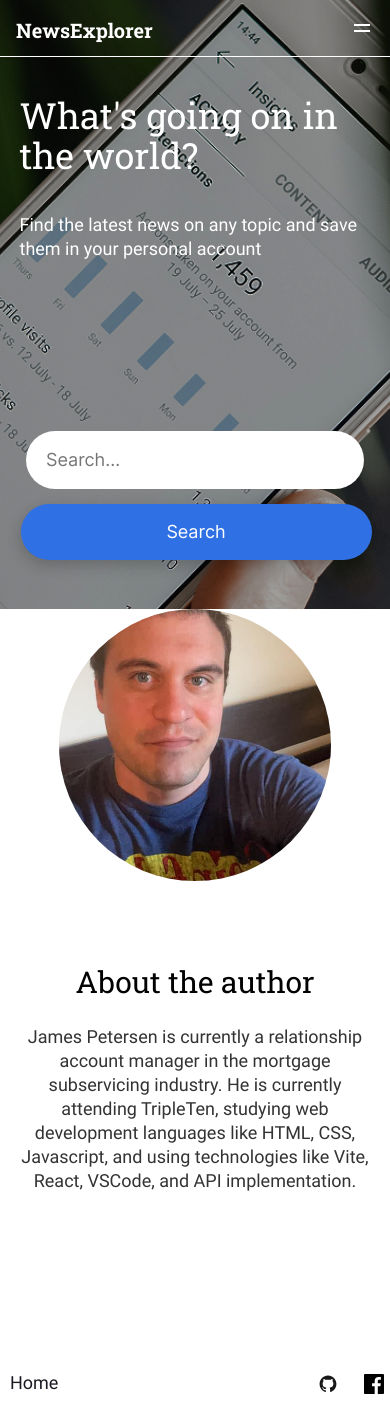
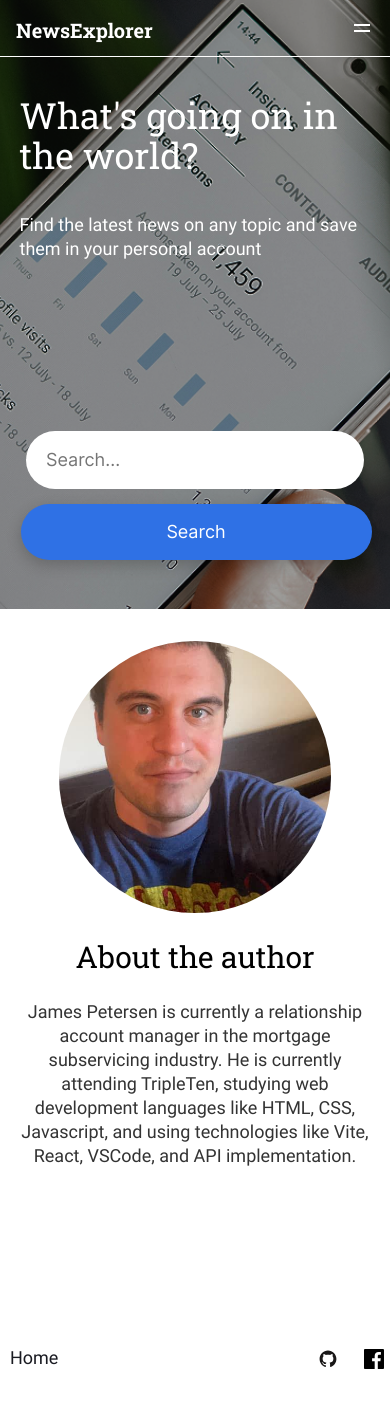
Before and after one commit to JFuton847/News-Explorer, a React (Vite) app: page / in a window 390 px wide. Shown: the top 1408 px of the page. Built offline with nearby package versions, Linux system fonts and the light colour scheme.

Commit message:
get about section and footer looking right in mobile view

```diff
--- a/src/components/About/About.css
+++ b/src/components/About/About.css
@@ -94,15 +94,19 @@
     display: flex;
     flex-direction: column;
     justify-content: center;
-    gap: 56px;
+    gap: 24px;
     margin-left: 0;
     width: 100%;
+  }
+  .about__title {
+    margin-top: 0;
   }
   .about__content {
     justify-content: center;
     text-align: center;
   }
   .about__image {
+    margin: 32px 24px 0;
     width: 272px;
     height: 272px;
   }
```
